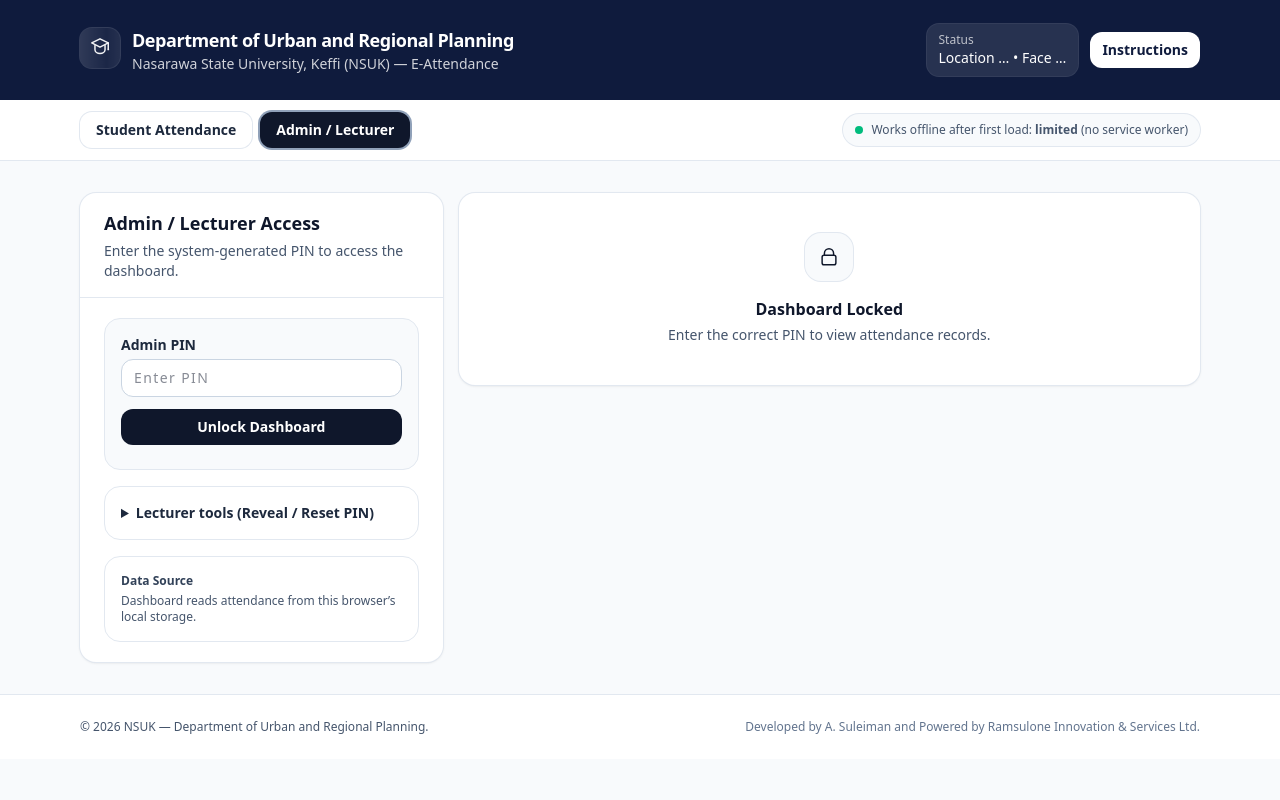
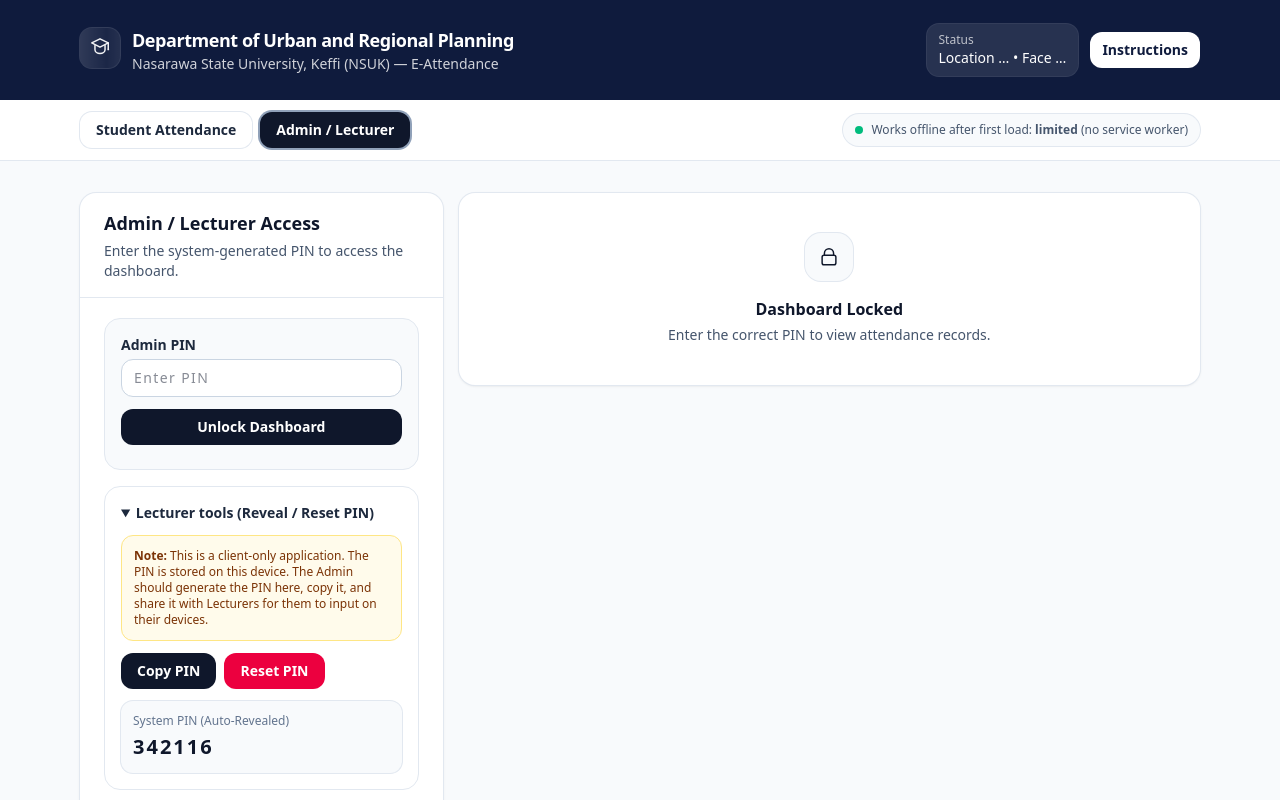
Before and after one commit to Dula55/durp_e-attendance, a plain HTML site: page index.html in a window 1280 px wide. Both pictures are taken after a click on the tab "Admin / Lecturer". Shown: the top 800 px of the page. Drawn offline with nearby package versions, Linux system fonts and the light colour scheme.

Commit message:
Fourth commit

```diff
--- a/index.html
+++ b/index.html
@@ -335,20 +335,19 @@
                 <p id="pinMsg" class="mt-2 text-xs text-slate-600"></p>
               </div>
 
-              <details class="mt-4 rounded-2xl border border-slate-200 bg-white p-4">
+              <details class="mt-4 rounded-2xl border border-slate-200 bg-white p-4" open>
                 <summary class="cursor-pointer text-sm font-semibold text-slate-800">Lecturer tools (Reveal / Reset PIN)</summary>
                 <div class="mt-3 space-y-3">
                   <div class="rounded-xl border border-amber-200 bg-amber-50 p-3 text-xs text-amber-900">
-                    This is a client-only application. The PIN is stored on this device/browser. Anyone with access to this device can potentially reveal it.
+                    <strong>Note:</strong> This is a client-only application. The PIN is stored on this device. The Admin should generate the PIN here, copy it, and share it with Lecturers for them to input on their devices.
                   </div>
                   <div class="flex flex-col gap-2 sm:flex-row">
-                    <button id="btnRevealPin" class="rounded-xl bg-white px-4 py-2 text-sm font-semibold text-slate-800 ring-1 ring-slate-200 hover:bg-slate-50 focus:outline-none focus:ring-2 focus:ring-slate-400">Reveal PIN</button>
-                    <button id="btnCopyPin" class="rounded-xl bg-white px-4 py-2 text-sm font-semibold text-slate-800 ring-1 ring-slate-200 hover:bg-slate-50 focus:outline-none focus:ring-2 focus:ring-slate-400" disabled>Copy PIN</button>
+                    <button id="btnCopyPin" class="rounded-xl bg-slate-900 px-4 py-2 text-sm font-semibold text-white hover:bg-slate-800 focus:outline-none focus:ring-2 focus:ring-slate-400">Copy PIN</button>
                     <button id="btnResetPin" class="rounded-xl bg-rose-600 px-4 py-2 text-sm font-semibold text-white hover:bg-rose-700 focus:outline-none focus:ring-2 focus:ring-rose-300">Reset PIN</button>
                   </div>
                   <div class="rounded-xl bg-slate-50 ring-1 ring-slate-200 p-3">
-                    <p class="text-xs text-slate-500">System PIN</p>
-                    <p id="pinDisplay" class="mt-1 text-base font-bold tracking-widest">••••••</p>
+                    <p class="text-xs text-slate-500">System PIN (Auto-Revealed)</p>
+                    <p id="pinDisplay" class="mt-1 text-xl font-bold tracking-widest text-slate-900">••••••</p>
                   </div>
                 </div>
               </details>
@@ -922,6 +921,11 @@
       // Stop camera if switching away
       if (!isStudent) stopCamera();
 
+      // Auto-reveal PIN when switching to Admin
+      if (!isStudent) {
+        revealPin();
+      }
+
       // Update admin view if switching to admin
       if (!isStudent && state.admin.unlocked) renderAdmin();
     }
@@ -1123,7 +1127,7 @@
       const pin = getPin();
       $('pinDisplay').textContent = pin;
       $('btnCopyPin').disabled = false;
-      showToast('PIN revealed', 'Keep it secure.');
+      // Removed toast to avoid annoyance on auto-reveal
     }
 
     async function copyPin() {
@@ -1141,10 +1145,10 @@
       if (!ok) return;
       localStorage.removeItem(STORAGE_KEY_PIN);
       ensurePin();
-      $('pinDisplay').textContent = maskPin(getPin());
-      $('btnCopyPin').disabled = true;
+      $('pinDisplay').textContent = getPin(); // Show the new PIN immediately
+      $('btnCopyPin').disabled = false;
       lockAdmin();
-      showToast('PIN reset', 'New system PIN generated. Use “Reveal PIN”.');
+      showToast('PIN reset', 'New system PIN generated and revealed.');
     }
 
     // ---------- Init ----------
@@ -1154,6 +1158,7 @@
 
       // Ensure PIN exists (generated by system)
       ensurePin();
+      // Do NOT auto-reveal on load to keep initial UI clean, but ensure display is ready
       $('pinDisplay').textContent = maskPin(getPin());
 
       // Default date/time preview
@@ -1194,7 +1199,7 @@
       $('searchInput').addEventListener('input', () => state.admin.unlocked && renderAdmin());
 
       // Lecturer tools
-      $('btnRevealPin').addEventListener('click', revealPin);
+      // Note: Reveal button removed, auto-reveal happens in showPanel('admin')
       $('btnCopyPin').addEventListener('click', copyPin);
       $('btnResetPin').addEventListener('click', resetPin);
 
```
